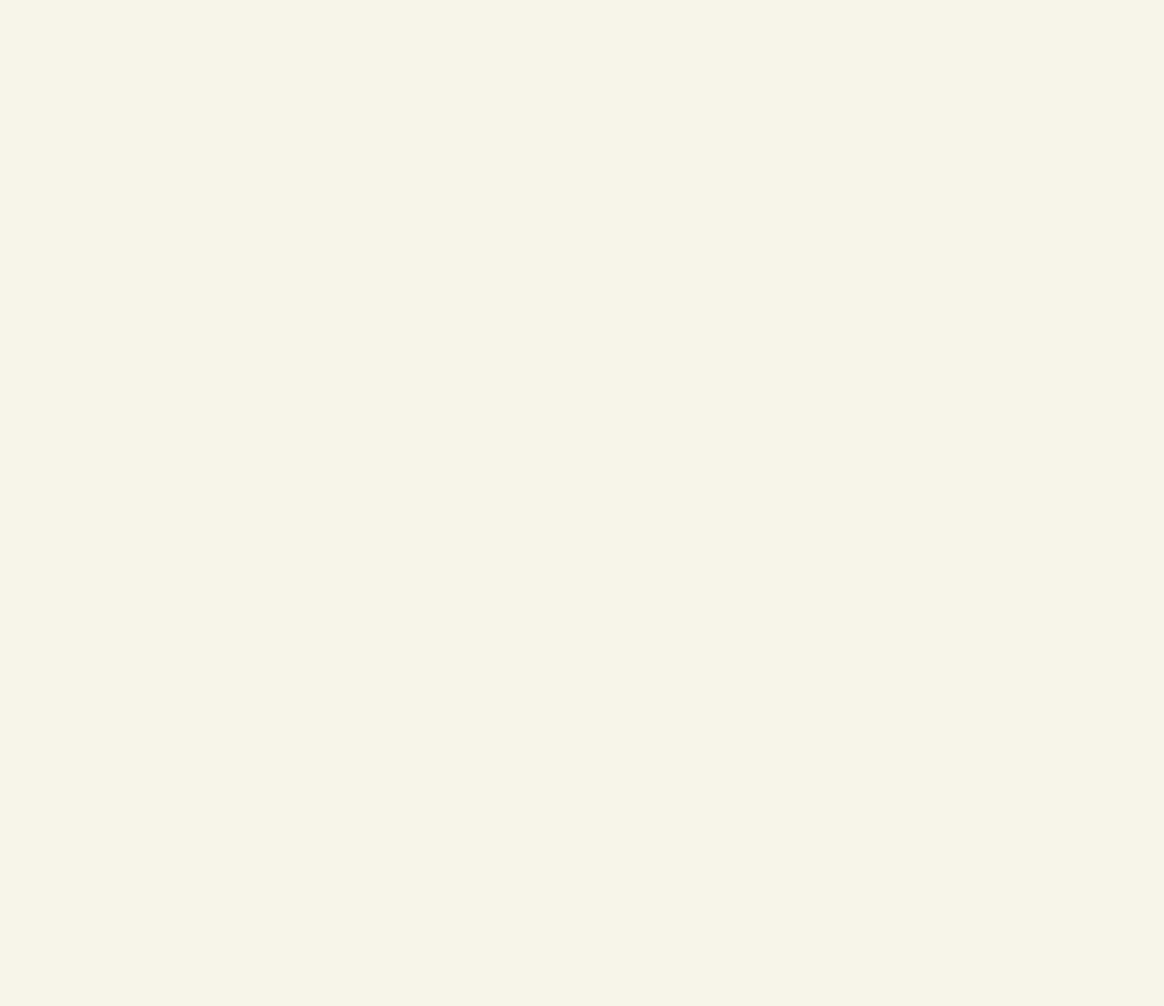
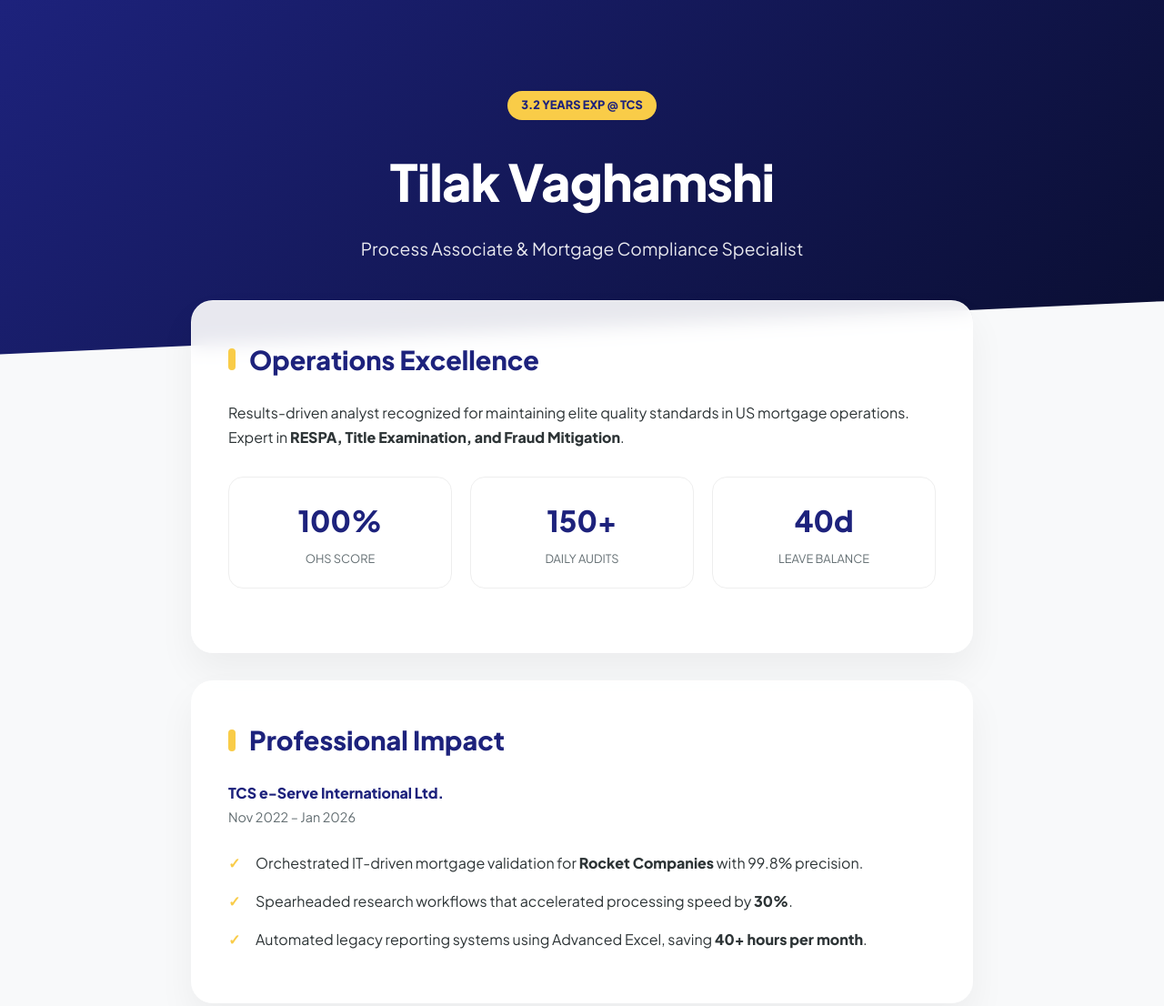
Before and after one commit to vaghamshitilak99/Tilak-portfolio, a plain HTML site: page index.html in a window 1280 px wide. Shown: the top 1106 px of the page at 91% size. Before the commit the page ends 800 px from the top, so only its background shows below. Drawn offline with Linux system fonts and the light colour scheme.

Commit message:
Revise HTML structure and styles for better layout
Updated title and font styles, adjusted layout and design elements for improved aesthetics and readability.

```diff
--- a/index.html
+++ b/index.html
@@ -3,70 +3,157 @@
 <head>
     <meta charset="UTF-8">
     <meta name="viewport" content="width=device-width, initial-scale=1.0">
-    <title>Tilak Vaghamshi | Business Operations & Compliance</title>
-    <link href="https://fonts.googleapis.com/css2?family=Inter:wght@300;400;600;700&display=swap" rel="stylesheet">
+    <title>Tilak Vaghamshi | Business Operations Specialist</title>
+    <link rel="preconnect" href="https://fonts.googleapis.com">
+    <link rel="preconnect" href="https://fonts.gstatic.com" crossorigin>
+    <link href="https://fonts.googleapis.com/css2?family=Plus+Jakarta+Sans:wght@300;400;600;800&display=swap" rel="stylesheet">
+
     <style>
         :root {
-            --primary-blue: #1D227C;
-            --accent-gold: #F9CC48;
-            --bg-cream: #F7F5E9;
-            --text-dark: #333333;
-            --glass: rgba(255, 255, 255, 0.7);
+            --primary: #1D227C; /* Trust Blue */
+            --accent: #F9CC48;  /* Positive Gold */
+            --bg: #F8F9FA;
+            --card-bg: rgba(255, 255, 255, 0.9);
+            --text: #2D3436;
         }
 
+        * { box-sizing: border-box; margin: 0; padding: 0; }
+
         body {
-            font-family: 'Inter', sans-serif;
-            background-color: var(--bg-cream);
-            color: var(--text-dark);
-            margin: 0;
-            line-height: 1.6;
+            font-family: 'Plus Jakarta Sans', sans-serif;
+            background-color: var(--bg);
+            color: var(--text);
+            line-height: 1.7;
+            overflow-x: hidden;
         }
 
-        /* Hero Section */
+        /* High-Impact Hero Section */
         header {
-            height: 80vh;
-            display: flex;
-            flex-direction: column;
-            justify-content: center;
-            align-items: center;
+            background: linear-gradient(135deg, var(--primary) 0%, #0A0E31 100%);
+            color: white;
+            padding: 100px 20px;
             text-align: center;
-            background: linear-gradient(135deg, var(--primary-blue), #0f124d);
-            color: white;
-            padding: 20px;
+            clip-path: polygon(0 0, 100% 0, 100% 85%, 0 100%);
         }
 
-        h1 { font-size: 3.5rem; margin-bottom: 10px; }
-        .tagline { font-size: 1.2rem; color: var(--accent-gold); font-weight: 600; text-transform: uppercase; letter-spacing: 2px; }
-
-        /* Navigation Box (Glassmorphism) */
-        .glass-nav {
-            background: var(--glass);
-            backdrop-filter: blur(10px);
-            padding: 15px 30px;
-            border-radius: 50px;
-            position: fixed;
-            top: 20px;
-            z-index: 1000;
-            box-shadow: 0 8px 32px rgba(0,0,0,0.1);
+        .hero-badge {
+            background: var(--accent);
+            color: var(--primary);
+            padding: 5px 15px;
+            border-radius: 20px;
+            font-weight: 800;
+            font-size: 0.8rem;
+            margin-bottom: 20px;
+            display: inline-block;
         }
 
-        /* Container & Cards */
-        .container { max-width: 1000px; margin: -50px auto 50px; padding: 0 20px; }
+        h1 { font-size: 3.5rem; letter-spacing: -1px; margin-bottom: 10px; }
+
+        /* Aesthetic Content Cards */
+        .container { max-width: 900px; margin: -60px auto 60px; padding: 0 20px; }
 
         .card {
-            background: white;
+            background: var(--card-bg);
+            backdrop-filter: blur(10px);
+            border: 1px solid rgba(255, 255, 255, 0.3);
+            border-radius: 24px;
             padding: 40px;
-            border-radius: 20px;
-            box-shadow: 0 10px 30px rgba(0,0,0,0.05);
             margin-bottom: 30px;
-            transition: transform 0.3s ease;
+            box-shadow: 0 20px 40px rgba(0,0,0,0.05);
+            transition: all 0.4s cubic-bezier(0.175, 0.885, 0.32, 1.275);
         }
 
-        .card:hover { transform: translateY(-10px); }
+        .card:hover { transform: translateY(-12px); box-shadow: 0 30px 60px rgba(0,0,0,0.1); }
 
-        h2 { color: var(--primary-blue); border-left: 5px solid var(--accent-gold); padding-left: 15px; }
+        h2 { color: var(--primary); font-size: 1.8rem; margin-bottom: 20px; display: flex; align-items: center; }
+        h2::before { content: ""; width: 8px; height: 24px; background: var(--accent); margin-right: 15px; border-radius: 4px; }
 
-        .stat-grid {
-            display: grid;
-            grid-template-columns: repeat(auto-fit, minmax(200px, 1fr));
-            gap: 20px
+        /* Stats Grid for "Strong Candidate" Bluff */
+        .stats { display: grid; grid-template-columns: repeat(3, 1fr); gap: 20px; margin: 30px 0; }
+        .stat-box { text-align: center; background: white; padding: 20px; border-radius: 16px; border: 1px solid #eee; }
+        .stat-val { display: block; font-size: 2rem; font-weight: 800; color: var(--primary); }
+        .stat-label { font-size: 0.8rem; color: #636e72; text-transform: uppercase; }
+
+        /* Experience Bullet points */
+        ul { list-style: none; }
+        li { margin-bottom: 15px; padding-left: 30px; position: relative; }
+        li::before { content: "✓"; position: absolute; left: 0; color: var(--accent); font-weight: bold; }
+
+        /* Action Button */
+        .cta-btn {
+            display: inline-block;
+            background: var(--accent);
+            color: var(--primary);
+            padding: 18px 35px;
+            border-radius: 100px;
+            text-decoration: none;
+            font-weight: 800;
+            margin-top: 20px;
+            box-shadow: 0 10px 20px rgba(249, 204, 72, 0.3);
+        }
+
+        footer { text-align: center; padding: 50px; color: #b2bec3; font-size: 0.9rem; }
+
+        @media (max-width: 600px) {
+            h1 { font-size: 2.2rem; }
+            .stats { grid-template-columns: 1fr; }
+        }
+    </style>
+</head>
+<body>
+
+    <header>
+        <div class="hero-badge">3.2 YEARS EXP @ TCS</div>
+        <h1>Tilak Vaghamshi</h1>
+        <p style="opacity: 0.9; font-size: 1.2rem;">Process Associate & Mortgage Compliance Specialist</p>
+    </header>
+
+    <div class="container">
+        <section class="card">
+            <h2>Operations Excellence</h2>
+            <p>Results-driven analyst recognized for maintaining elite quality standards in US mortgage operations. Expert in <strong>RESPA, Title Examination, and Fraud Mitigation</strong>.</p>
+
+            <div class="stats">
+                <div class="stat-box">
+                    <span class="stat-val">100%</span>
+                    <span class="stat-label">OHS Score</span>
+                </div>
+                <div class="stat-box">
+                    <span class="stat-val">150+</span>
+                    <span class="stat-label">Daily Audits</span>
+                </div>
+                <div class="stat-box">
+                    <span class="stat-val">40d</span>
+                    <span class="stat-label">Leave Balance</span>
+                </div>
+            </div>
+        </section>
+
+        <section class="card">
+            <h2>Professional Impact</h2>
+            <div style="margin-bottom: 25px;">
+                <h4 style="color: var(--primary);">TCS e-Serve International Ltd.</h4>
+                <p style="font-size: 0.9rem; color: #636e72;">Nov 2022 – Jan 2026</p>
+            </div>
+            <ul>
+                <li>Orchestrated IT-driven mortgage validation for <strong>Rocket Companies</strong> with 99.8% precision.</li>
+                <li>Spearheaded research workflows that accelerated processing speed by <strong>30%</strong>.</li>
+                <li>Automated legacy reporting systems using Advanced Excel, saving <strong>40+ hours per month</strong>.</li>
+            </ul>
+        </section>
+
+        <section class="card" style="background: var(--primary); color: white;">
+            <h2 style="color: white;">Future-Ready Skills</h2>
+            <p>🎓 <strong>BBA Graduate</strong> - Gujarat University</p>
+            <p>🤖 <strong>Generative AI Certified</strong> - LinkedIn Learning</p>
+            <p>🏆 <strong>AI Idea Igniter</strong> - Awarded for process innovation</p>
+            <a href="mailto:your-email@example.com" class="cta-btn">Connect for Opportunity</a>
+        </section>
+    </div>
+
+    <footer>
+        &copy; 2026 Tilak Vaghamshi. Built with GitHub Pages.
+    </footer>
+
+</body>
+</html>
```
